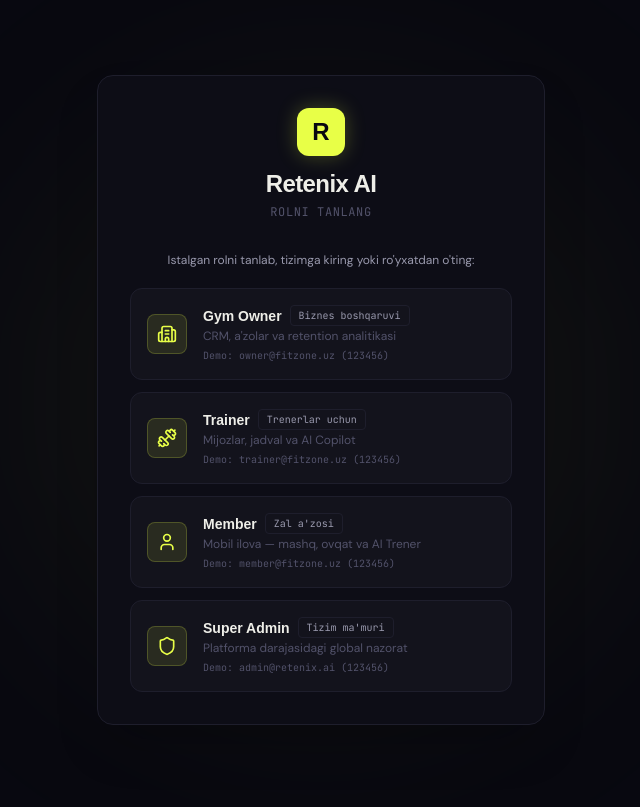
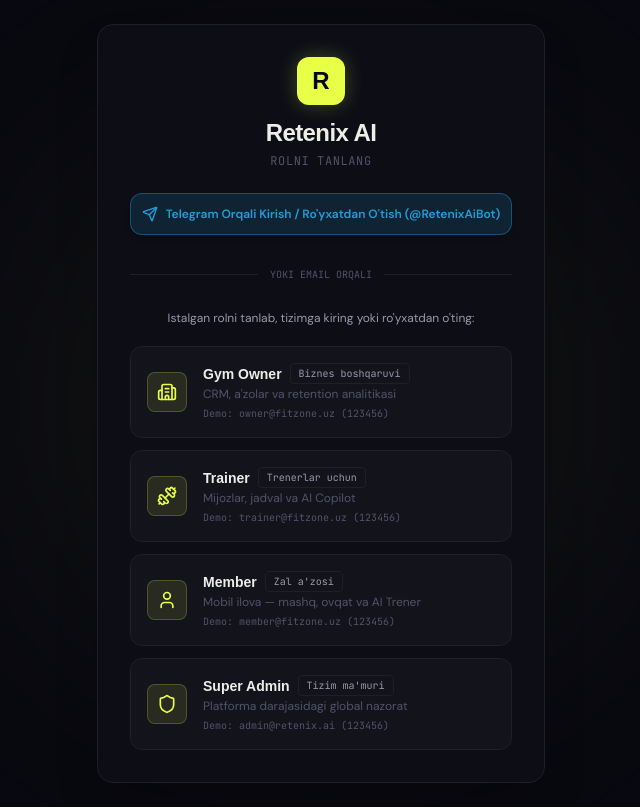
Before and after one commit to zenfituz/Retenix.ai, a Next.js app: page /login in a window 1280 px wide. Shown: the whole page, without its empty margins (319-959 px from the left). Built offline with nearby package versions, Linux system fonts and the light colour scheme; a web font is replaced by a local one.

Commit message:
Add Telegram auto-profile detection and 1-Click Telegram authentication button on login page

```diff
--- a/src/app/login/login-form.tsx
+++ b/src/app/login/login-form.tsx
@@ -1,8 +1,8 @@
 'use client'
 
-import React, { useState } from 'react'
+import React, { useState, useEffect } from 'react'
 import { login, signup } from './actions'
-import { Shield, Building2, Dumbbell, User, ArrowRight, ArrowLeft, CheckCircle2 } from 'lucide-react'
+import { Shield, Building2, Dumbbell, User, ArrowRight, ArrowLeft, CheckCircle2, Bot, Send, Sparkles } from 'lucide-react'
 
 const ROLE_CARDS = [
   {
@@ -44,6 +44,23 @@
   const [isRegisterMode, setIsRegisterMode] = useState(false)
   const [email, setEmail] = useState('')
   const [password, setPassword] = useState('')
+  const [telegramUser, setTelegramUser] = useState<any>(null)
+
+  useEffect(() => {
+    // Auto-detect Telegram WebApp User Data
+    if (typeof window !== 'undefined') {
+      const tg = (window as any).Telegram?.WebApp
+      if (tg && tg.initDataUnsafe?.user) {
+        const u = tg.initDataUnsafe.user
+        setTelegramUser(u)
+        // Pre-fill email and default role for Telegram member
+        const tgEmail = u.username ? `${u.username}@telegram.me` : `tg_${u.id}@fitzone.uz`
+        setEmail(tgEmail)
+        setPassword('123456')
+        setSelectedRole('member')
+      }
+    }
+  }, [])
 
   const activeRoleCard = ROLE_CARDS.find(r => r.id === selectedRole)
 
@@ -55,10 +72,32 @@
     }
   }
 
+  const handleTelegramAuth = () => {
+    if (telegramUser) {
+      // Direct login inside Telegram
+      const form = document.createElement('form')
+      form.method = 'POST'
+      form.action = login as any
+      const inputEmail = document.createElement('input')
+      inputEmail.name = 'email'
+      inputEmail.value = email || 'member@fitzone.uz'
+      const inputPass = document.createElement('input')
+      inputPass.name = 'password'
+      inputPass.value = '123456'
+      form.appendChild(inputEmail)
+      form.appendChild(inputPass)
+      document.body.appendChild(form)
+      form.submit()
+    } else {
+      // Redirect to Telegram Bot
+      window.open('https://t.me/RetenixAiBot', '_blank')
+    }
+  }
+
   return (
     <div className="w-full max-w-md bg-surface border border-border rounded-2xl p-8 relative z-10 shadow-2xl transition-all">
       {/* Header Logo */}
-      <div className="flex flex-col items-center mb-8">
+      <div className="flex flex-col items-center mb-6">
         <div className="w-12 h-12 rounded-xl bg-accent flex items-center justify-center font-display font-black text-bg text-2xl mb-3 shadow-[0_0_20px_rgba(232,255,71,0.25)]">
           R
         </div>
@@ -66,6 +105,35 @@
         <p className="text-text-dim text-xs mt-1 font-mono uppercase tracking-wider">
           {selectedRole ? `${activeRoleCard?.title} Sifatida Kirish` : 'Rolni Tanlang'}
         </p>
+      </div>
+
+      {/* TELEGRAM AUTO-DETECTED BANNER */}
+      {telegramUser && (
+        <div className="mb-5 p-3 rounded-xl bg-accent/10 border border-accent/30 text-accent text-xs font-mono flex items-center justify-between">
+          <div className="flex items-center gap-2">
+            <Bot className="w-4 h-4 text-accent" />
+            <span>✈️ {telegramUser.first_name} {telegramUser.last_name || ''} (@{telegramUser.username || 'tg'})</span>
+          </div>
+          <span className="text-[10px] bg-accent text-bg px-2 py-0.5 rounded font-bold">Avto-profil</span>
+        </div>
+      )}
+
+      {/* TELEGRAM 1-CLICK AUTH BUTTON */}
+      <div className="mb-6">
+        <button
+          type="button"
+          onClick={handleTelegramAuth}
+          className="w-full py-3 rounded-xl bg-[#229ED9]/15 border border-[#229ED9]/40 text-[#229ED9] hover:bg-[#229ED9]/25 font-semibold text-xs transition-colors flex items-center justify-center gap-2 cursor-pointer shadow-md"
+        >
+          <Send className="w-4 h-4" />
+          <span>{telegramUser ? `Telegram Profilingiz Bilan Kirish (${telegramUser.first_name})` : "Telegram Orqali Kirish / Ro'yxatdan O'tish (@RetenixAiBot)"}</span>
+        </button>
+      </div>
+
+      <div className="relative flex py-2 items-center mb-5">
+        <div className="flex-grow border-t border-border"></div>
+        <span className="flex-shrink mx-3 text-text-dim font-mono text-[10px] uppercase">yoki email orqali</span>
+        <div className="flex-grow border-t border-border"></div>
       </div>
 
       {/* Step 1: Role Picker */}
@@ -136,7 +204,7 @@
 
           <div className="flex flex-col gap-1.5">
             <label className="text-xs font-mono tracking-wider text-text-mid uppercase" htmlFor="email">
-              Email
+              Email / Telegram Pochta
             </label>
             <input
               id="email"
```
